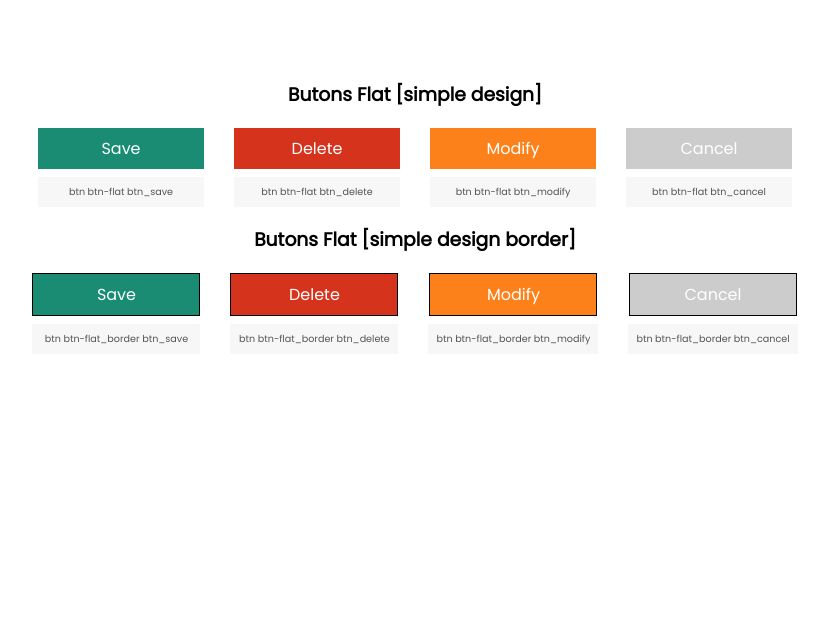
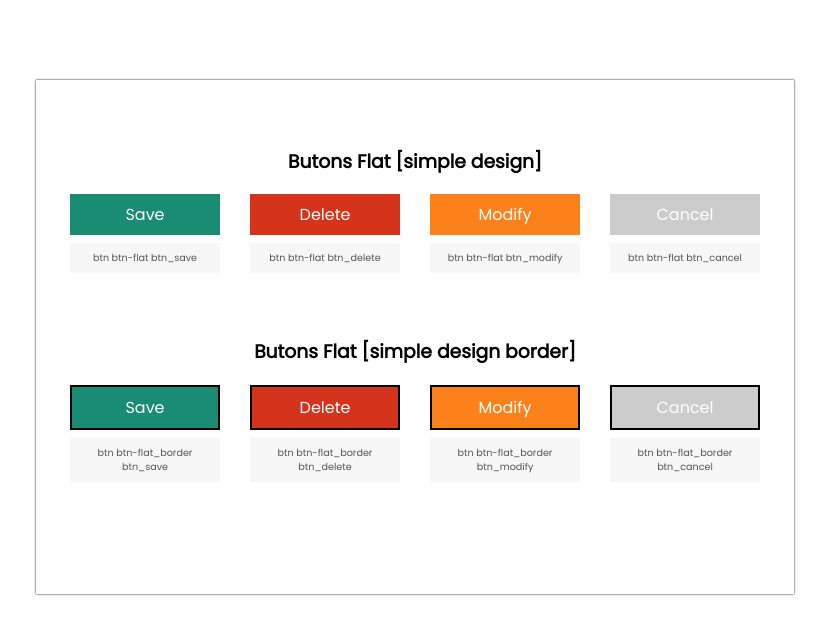
Before and after one commit to elixian/easy-sass, a website: page src/index.html in a window 1280 px wide. Shown: the whole page, without its empty margins (225-1053 px from the left). Drawn offline with Linux system fonts and the light colour scheme.

Commit message:
improve butons recognizion

```diff
--- a/src/index.html
+++ b/src/index.html
@@ -8,8 +8,6 @@
     <title>Easy SASS color palette</title>
 </head>
 <body>
-    <div class="palette palette-link"></div>
-
     <section >
         <article id="button-section">
             <h3>Butons Flat  [simple design]</h3>
--- a/src/styles/scss/partials/_settings.scss
+++ b/src/styles/scss/partials/_settings.scss
@@ -4,7 +4,7 @@ $debug : false;
 //=============================================== */
 $btn-size_min : 150px  !default; // size button
 $btn-rounded_radius : 5px !default; // border-radius
-$btn-border : 1px solid black !default;
+$btn-border : 2px solid black !default;
 
 
 
--- a/src/styles/scss/partials/components/_components.scss
+++ b/src/styles/scss/partials/components/_components.scss
@@ -7,7 +7,7 @@ $listButtons : ('save','delete','modify','cancel');
 
 /*              Butons
 =============================== */
-.btn{
+button.btn,a.btn{
     display: inline-block;
     color: white;
     padding: .5em;
--- a/src/styles/scss/style.scss
+++ b/src/styles/scss/style.scss
@@ -10,15 +10,22 @@
 
 /*             CSS DISPLAY EXEMPLE
 ===============================================*/
-html,body{
+*{
     font-family: $font-family_poppins;
+    box-sizing: border-box;
 }
 section{
     text-align: center;
     margin:5rem auto;
+    .grid{
+        margin-bottom:4rem;
+    }
 }
 article{
     margin: 2rem auto;
+    width: 60%;
+    padding: 3rem;
+    box-shadow: 0px 0px 2px black;
 
     .info{
         margin-top:.5rem;
```
Also changed, not shown: src/styles/css/style.css.
